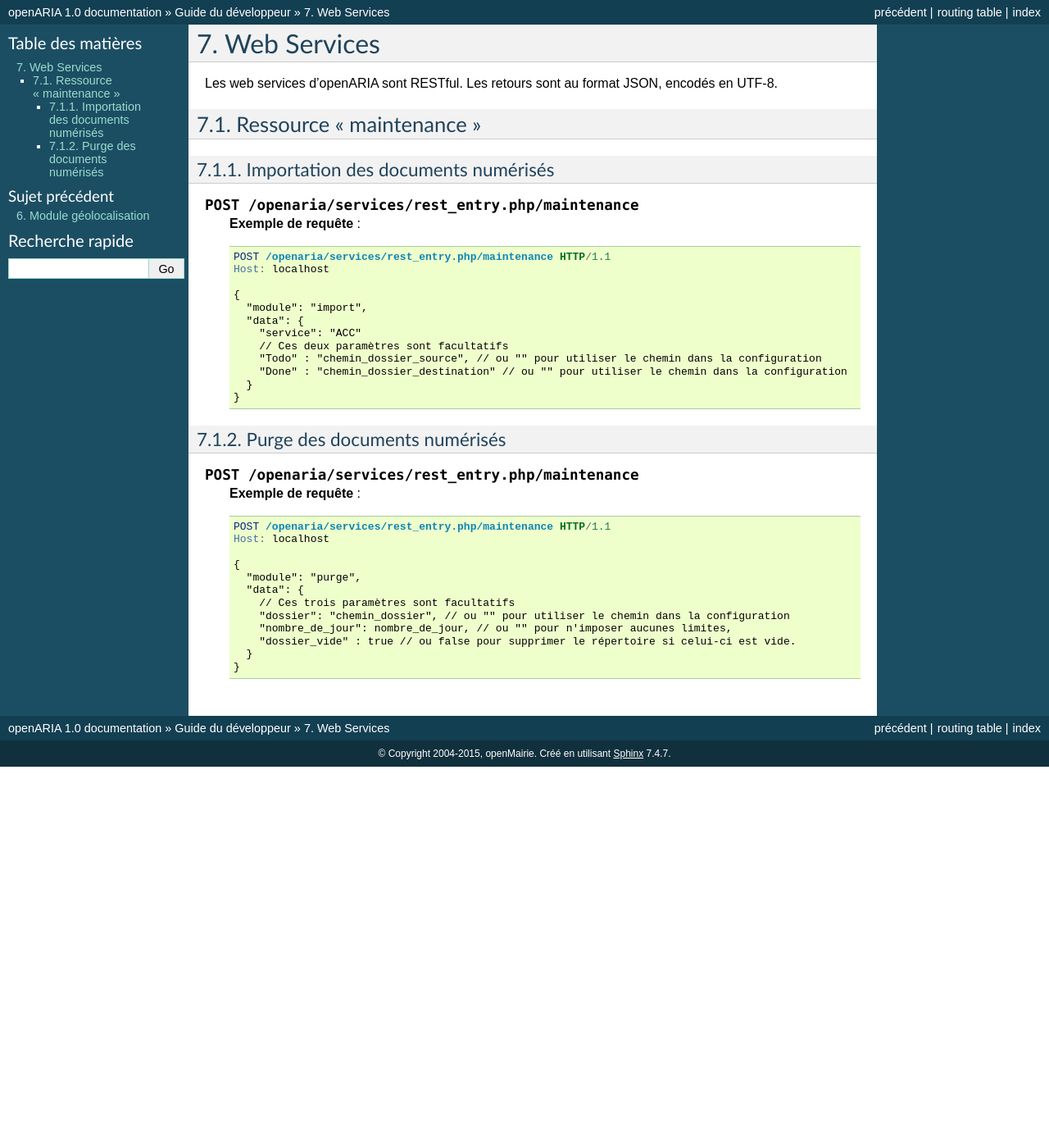
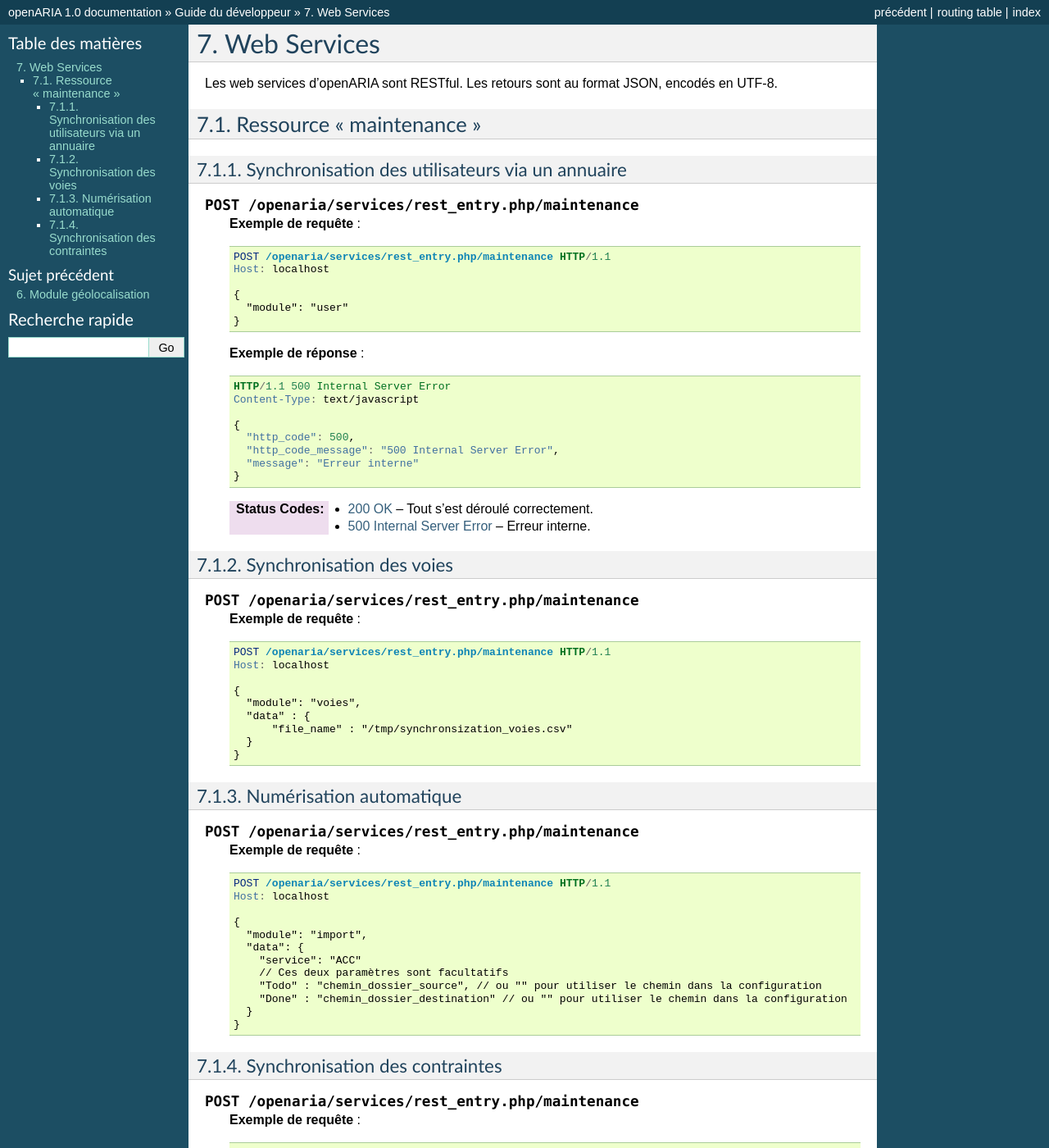
Before and after one commit to jcerini/openaria-documentation, a Sphinx documentation site: the page built from source/guide_developpeur/web_services.rst, in a window 1280 px wide and 1400 px high. Shown: the whole window at 82% size. Built offline with Sphinx 7.4.7, drawn with Linux system fonts in a browser that asks for light colours; some of the changed text lies outside the part shown.

Commit message:
Complète la description du WS maintenance

```diff
--- a/source/guide_developpeur/web_services.rst
+++ b/source/guide_developpeur/web_services.rst
@@ -6,15 +6,70 @@ Web Services
 
 Les web services d'openARIA sont RESTful. Les retours sont au format JSON, encodés en UTF-8.
 
+
 .. _web_services_ressource_maintenance:
 
 Ressource "maintenance"
 #######################
 
+================================================
+Synchronisation des utilisateurs via un annuaire
+================================================
 
-==========================================================
-Importation des documents numérisés
-==========================================================
+.. http:post:: /openaria/services/rest_entry.php/maintenance
+
+   **Exemple de requête** :
+
+   .. sourcecode:: http
+
+      POST /openaria/services/rest_entry.php/maintenance HTTP/1.1
+      Host: localhost
+
+      {
+        "module": "user"
+      }
+
+   **Exemple de réponse** :
+
+   .. sourcecode:: http
+
+      HTTP/1.1 500 Internal Server Error
+      Content-Type: text/javascript
+
+      {
+        "http_code": 500,
+        "http_code_message": "500 Internal Server Error",
+        "message": "Erreur interne"
+      }
+
+   :statuscode 200: Tout s'est déroulé correctement.
+   :statuscode 500: Erreur interne.
+
+
+=========================
+Synchronisation des voies
+=========================
+
+.. http:post:: /openaria/services/rest_entry.php/maintenance
+
+   **Exemple de requête** :
+
+   .. sourcecode:: http
+
+      POST /openaria/services/rest_entry.php/maintenance HTTP/1.1
+      Host: localhost
+
+      {
+        "module": "voies",
+        "data" : {
+            "file_name" : "/tmp/synchronsization_voies.csv"
+        }
+      }
+
+
+========================
+Numérisation automatique
+========================
 
 .. http:post:: /openaria/services/rest_entry.php/maintenance
 
@@ -36,9 +91,9 @@ Importation des documents numérisés
       }
 
 
-==========================================================
-Purge des documents numérisés
-==========================================================
+===============================
+Synchronisation des contraintes
+===============================
 
 .. http:post:: /openaria/services/rest_entry.php/maintenance
 
@@ -50,11 +105,5 @@ Purge des documents numérisés
       Host: localhost
 
       {
-        "module": "purge",
-        "data": {
-          // Ces trois paramètres sont facultatifs
-          "dossier": "chemin_dossier", // ou "" pour utiliser le chemin dans la configuration
-          "nombre_de_jour": nombre_de_jour, // ou "" pour n'imposer aucunes limites,
-          "dossier_vide" : true // ou false pour supprimer le répertoire si celui-ci est vide.
-        }
+        "module": "contraintes"
       }
```
